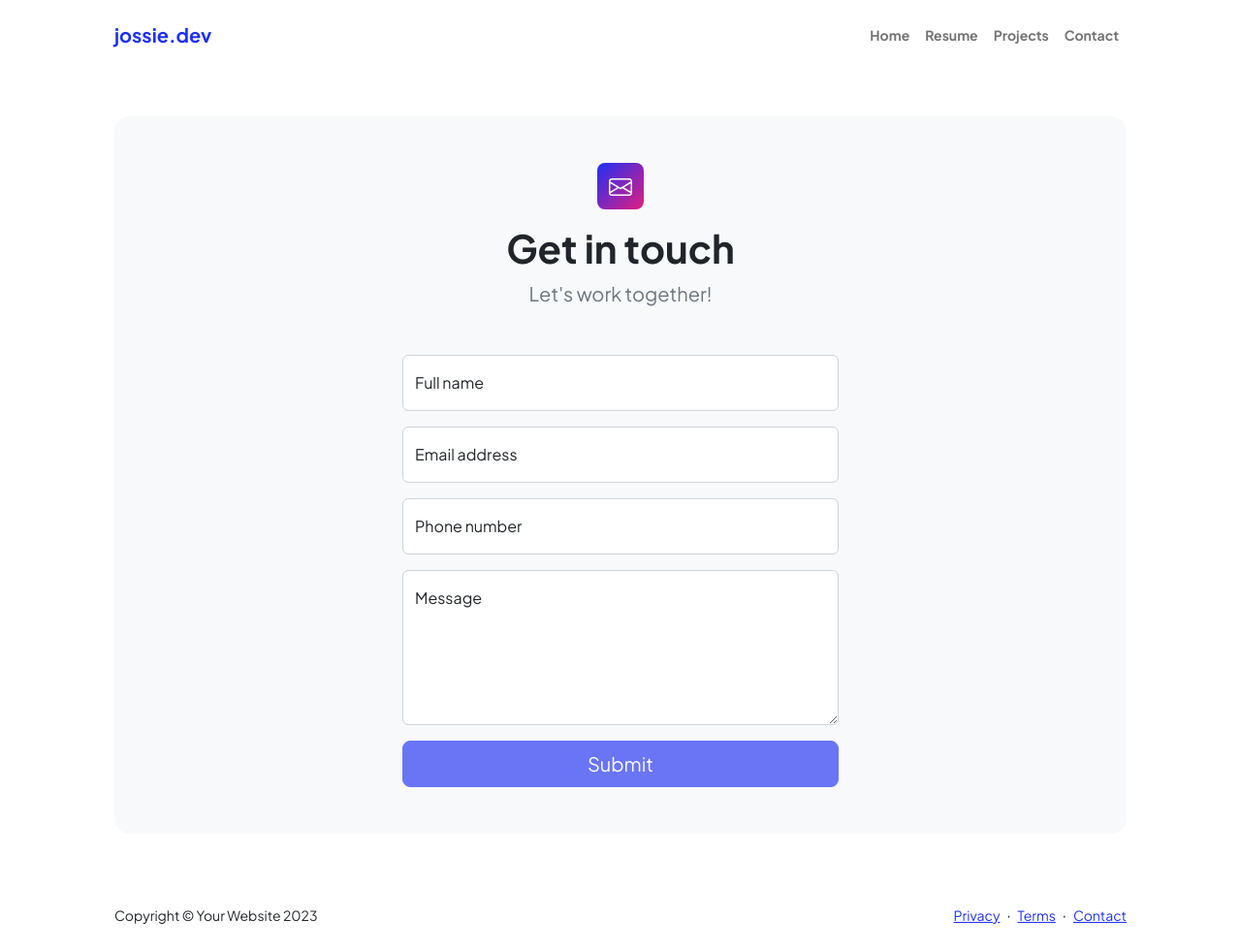
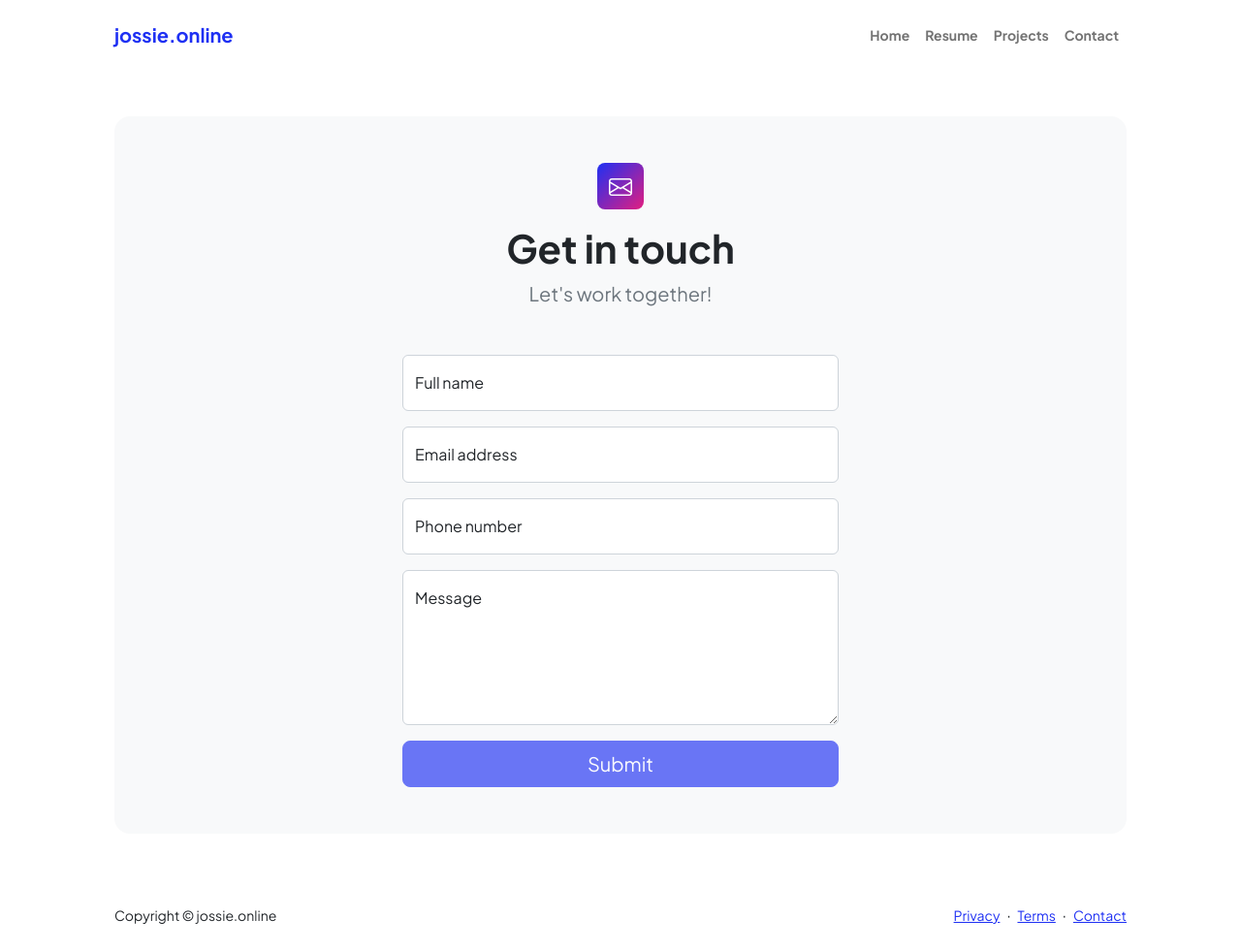
Before and after one commit to Uryzl/jossie.dev, a plain HTML site: page contact.html in a window 1280 px wide. Shown: the whole page at 97% size. Drawn offline with nearby package versions, Linux system fonts and the light colour scheme.

Commit message:
Update contact.html

```diff
--- a/contact.html
+++ b/contact.html
@@ -5,7 +5,7 @@
         <meta name="viewport" content="width=device-width, initial-scale=1, shrink-to-fit=no" />
         <meta name="description" content />
         <meta name="author" content />
-        <title>jossie.dev</title>
+        <title>jossie.online</title>
         <!-- Favicon-->
         <link rel="icon" type="image/x-icon" href="assets/favicon.ico" />
         <!-- Custom Google font-->
@@ -22,7 +22,7 @@
             <!-- Navigation-->
             <nav class="navbar navbar-expand-lg navbar-light bg-white py-3">
                 <div class="container px-5">
-                    <a class="navbar-brand" href="index.html"><span class="fw-bolder text-primary">jossie.dev</span></a>
+                    <a class="navbar-brand" href="index.html"><span class="fw-bolder text-primary">jossie.online</span></a>
                     <button class="navbar-toggler" type="button" data-bs-toggle="collapse" data-bs-target="#navbarSupportedContent" aria-controls="navbarSupportedContent" aria-expanded="false" aria-label="Toggle navigation"><span class="navbar-toggler-icon"></span></button>
                     <div class="collapse navbar-collapse" id="navbarSupportedContent">
                         <ul class="navbar-nav ms-auto mb-2 mb-lg-0 small fw-bolder">
@@ -109,7 +109,7 @@
         <footer class="bg-white py-4 mt-auto">
             <div class="container px-5">
                 <div class="row align-items-center justify-content-between flex-column flex-sm-row">
-                    <div class="col-auto"><div class="small m-0">Copyright &copy; Your Website 2023</div></div>
+                    <div class="col-auto"><div class="small m-0">Copyright &copy; jossie.online</div></div>
                     <div class="col-auto">
                         <a class="small" href="#!">Privacy</a>
                         <span class="mx-1">&middot;</span>
```
